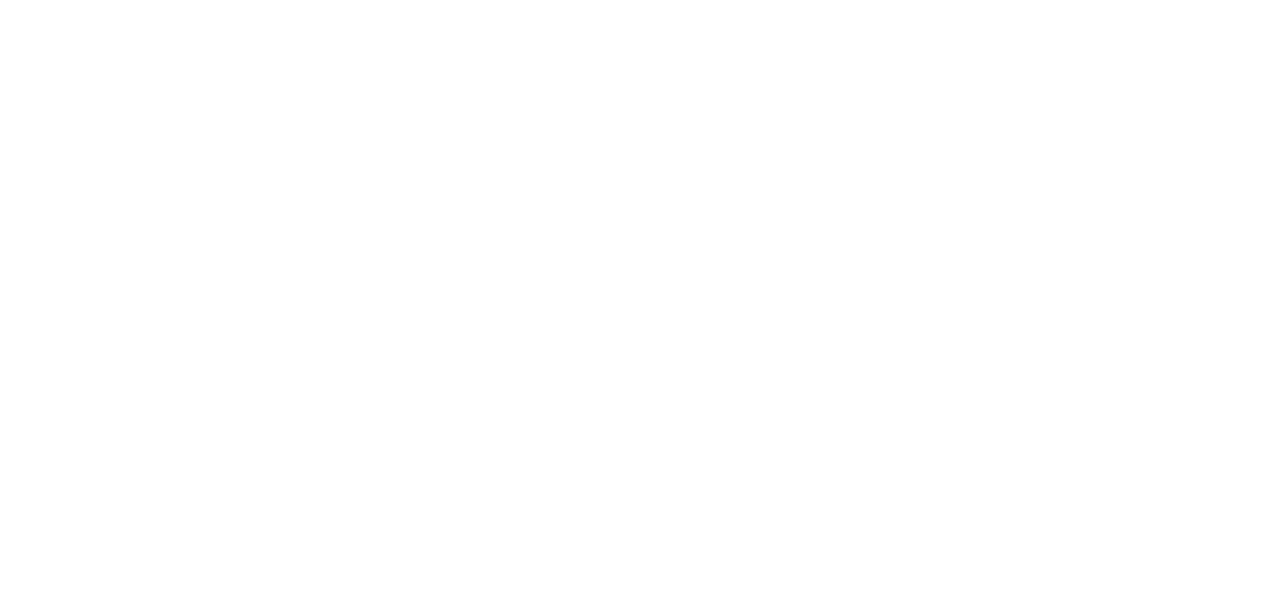
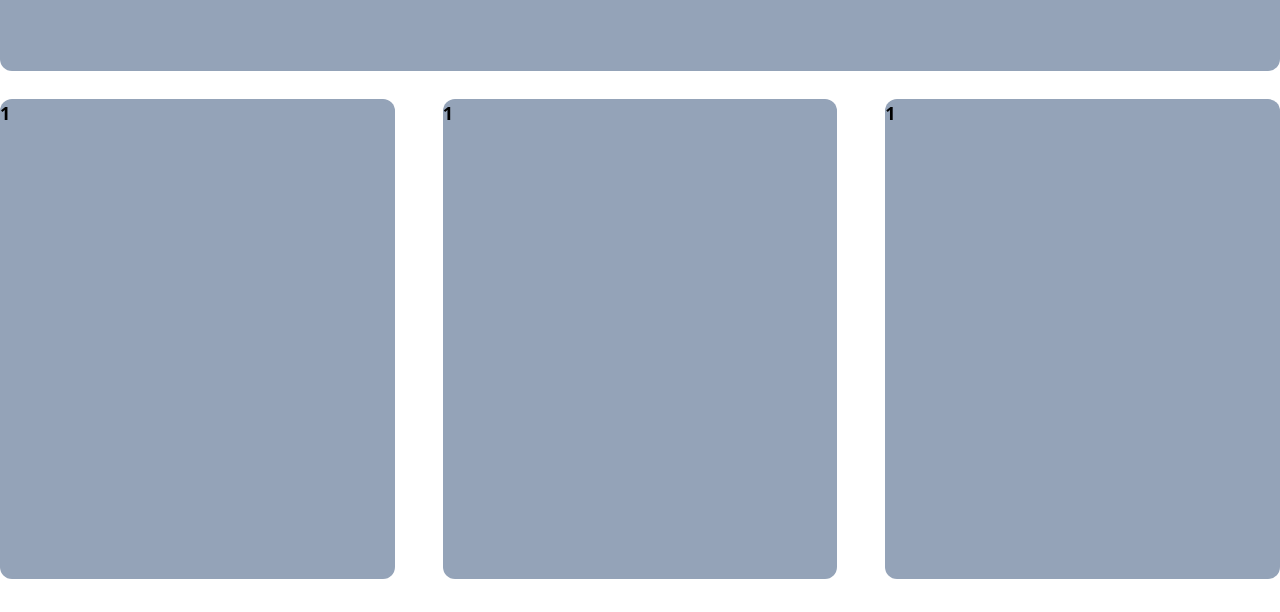
Before and after one commit to bin-r00t/bullshit, a React (Create React App) app: page / in a window 1280 px wide. Shown: the part 605-1217 px from the top of the page. Before the commit the page ends 800 px from the top, so only its background shows below. Built offline with nearby package versions, Linux system fonts and the light colour scheme.

Commit message:
update Home

```diff
--- a/src/pages/Ariticle.jsx
+++ b/src/pages/Ariticle.jsx
@@ -1,6 +1,6 @@
 function Arcticle() {
   return (
-    <div className="article-list space-y-7 p-7">
+    <div className="container mx-auto my-7 article-list space-y-7">
       <div className="article-item border border-gray-200 p-3">
         <h2 className="article-title font-semibold text-2xl leading-wider">测试标题1</h2>
         <section className="meta text-gray-600 flex space-x-5 items-center">
--- a/src/pages/Home.jsx
+++ b/src/pages/Home.jsx
@@ -1,7 +1,17 @@
 function Home() {
   return (
     <div className="container mx-auto home h-1 flex-1 bg-white text-black text-lg font-bold">
-      home
+      <h1 className="text-3xl text-center my-10">Trending</h1>
+      <section className="slide h-[480px] rounded-xl bg-slate-400"></section>
+      <section className="article-list mt-7 grid grid-cols-3 auto-rows-[480px] gap-12">
+         <div className="article-item rounded-xl bg-slate-400">1</div>
+         <div className="article-item rounded-xl bg-slate-400">1</div>
+         <div className="article-item rounded-xl bg-slate-400">1</div>
+         <div className="article-item rounded-xl bg-slate-400">1</div>
+         <div className="article-item rounded-xl bg-slate-400">1</div>
+         <div className="article-item rounded-xl bg-slate-400">1</div>
+         <div className="article-item rounded-xl bg-slate-400">1</div>
+      </section>
     </div>
   );
 }
```
